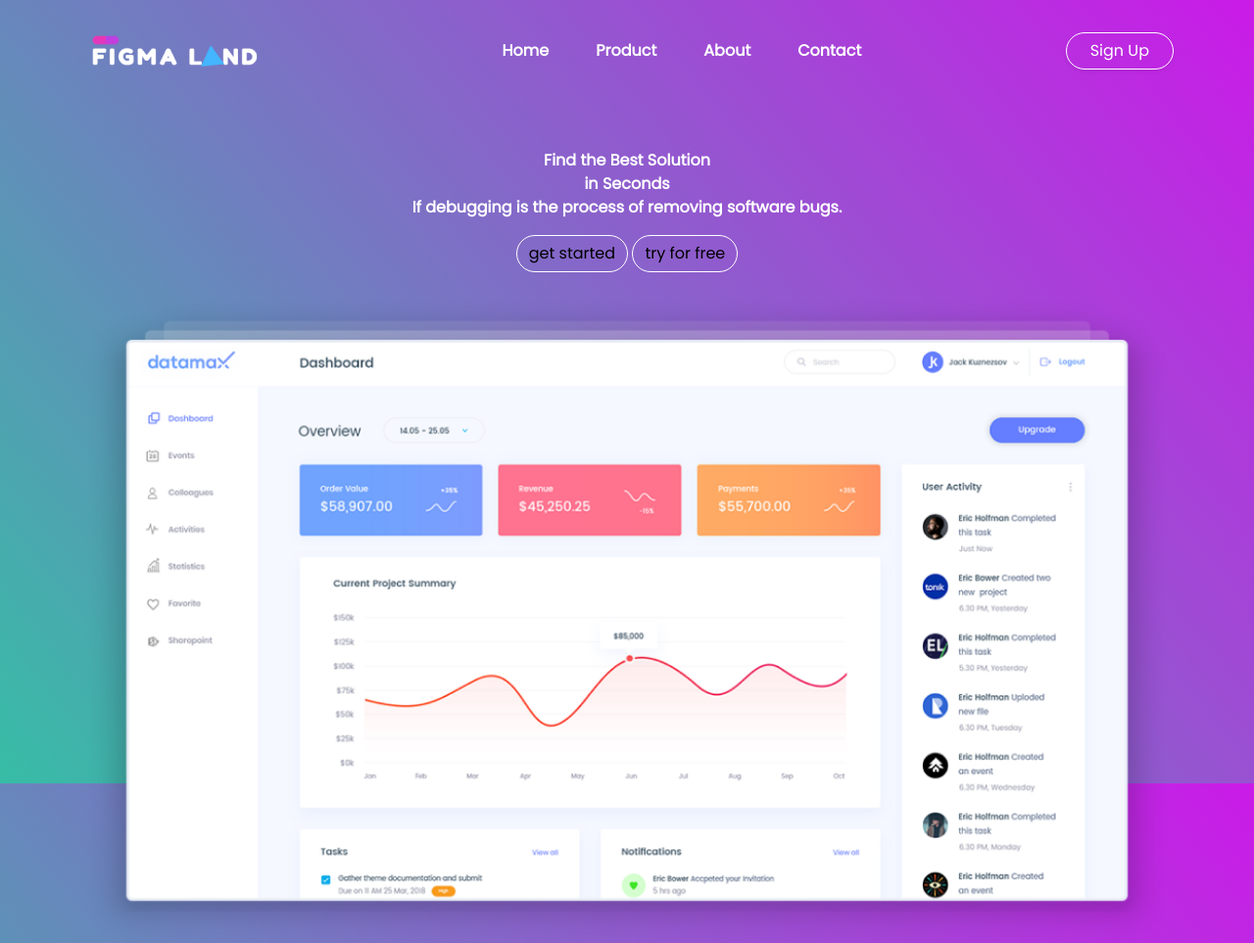
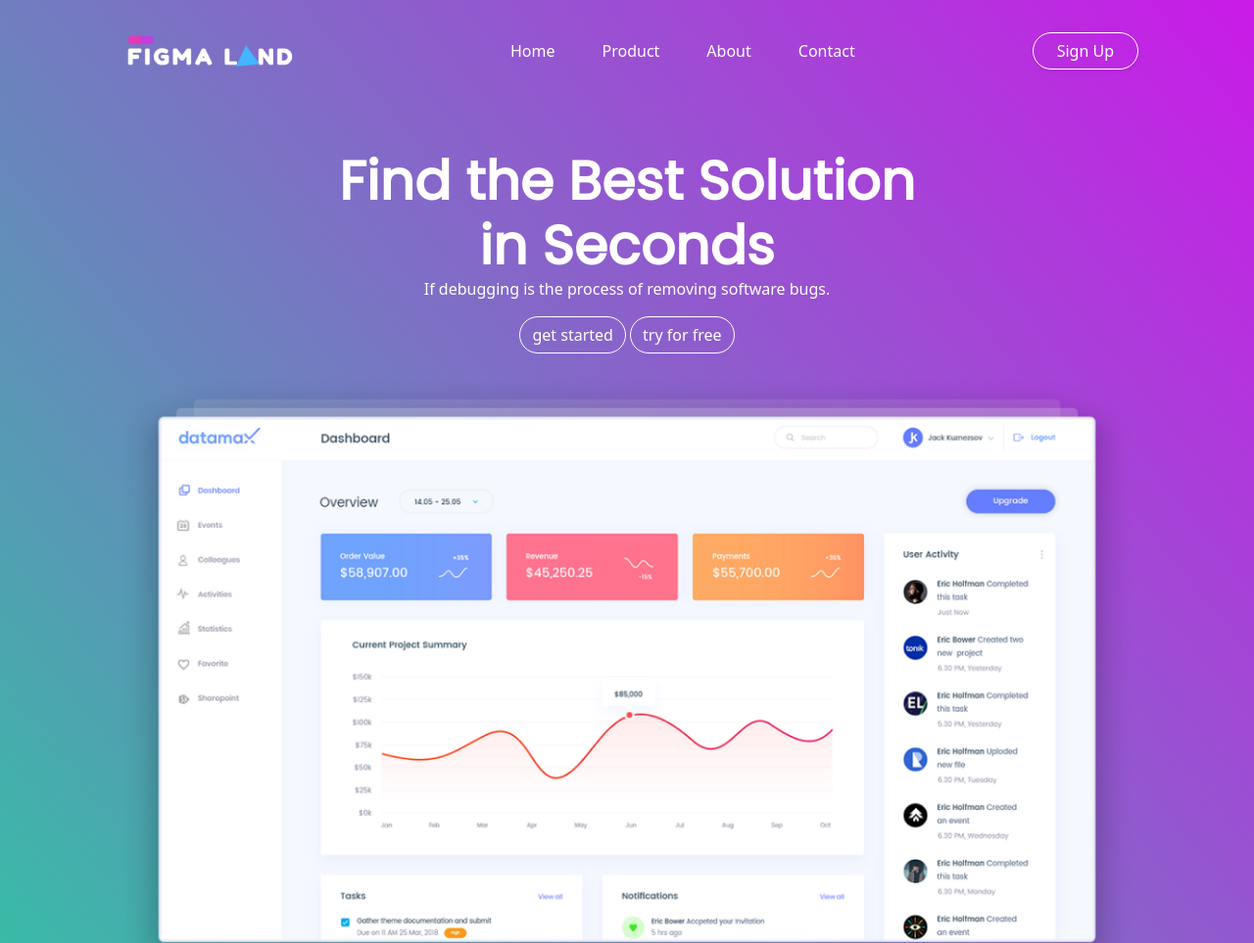
Before and after one commit to mahita098/Landing-page-test, a website: page src/index.html in a window 1280 px wide. Shown: the top 963 px of the page at 98% size. Drawn offline with nearby package versions, Linux system fonts and the light colour scheme.

Commit message:
homepage implementation

```diff
--- a/src/index.html
+++ b/src/index.html
@@ -11,6 +11,8 @@
     <link rel="stylesheet" href="main.css">
 </head>
 <body >
+  <div class="homepage">
+    <div>
       <nav class="navbar navbar-expand-lg">
         <div class="container">
           <a class="navbar-brand" href="#">
@@ -29,14 +31,13 @@
               <a class="nav-link text-white px-4" href="#">Contact</a>
             </div>
             <a href="#" class="btn shadow-sm d-sm d-block text-white border-white rounded-pill px-4">Sign Up</a>
-
           </div>
         </div>
       </nav>
-      <main class="container" >
-        <div>
+    </div>
+    <div class="container">
       <div class="card-body text-center pt-5">
-            <p class="card-title text-white ">Find the Best Solution<br> in Seconds
+        <p class="card-title text-white display-2">Find the Best Solution<br> in Seconds
         </p>
         <p class="card-text text-white">If debugging is the process of removing software bugs.</p>
         <a href="#" class="btn btn-primary rounded-pill">get started</a>
@@ -45,7 +46,8 @@
       <img src="images/screen.png" class="card-img-bottom" alt="Statistics">
     </div>
 
-      </main>
+  </div>
+
 
 
 
--- a/src/main.scss
+++ b/src/main.scss
@@ -1,26 +1,53 @@
 
 @import "../node_modules/bootstrap/scss/bootstrap";
 
-body {
+.homepage {
 
     background: linear-gradient(230.95deg, #CB1AE8 -0.37%, #37BDA6 100%);
-    width: 100%;
-    height: 100vh;
+    height: auto;
+
+
 }
 
 
 .btn {
     background-color: transparent;
     border-color: white;
+    color: white;
 
 }
 
 .btn:hover {
     background-color: white;;
+    color: black;
 
 }
 
-:root {
-    --bs-body-font-family: 'Poppins', sans-serif;
-    --bs-body-font-weight: 900;
+// :root {
+//     --bs-body-font-family: 'Poppins', sans-serif;
+
+// }
+
+.card.img-bottom {
+    padding: 0 50px;
+
 }
+
+.container {
+    --bs-gutter-x: 6rem;
+
+    .display-2 {
+        font-family: "poppins";
+        font-size: 46px;
+        font-weight: 500;
+        @include media-breakpoint-up(sm) {
+            font-family: "poppins";
+              font-size: 55px;
+              font-weight: 900;
+              letter-spacing: 0.2px;
+              line-height: 65.5px;
+            }
+
+
+    }
+}
```
Also changed, not shown: src/main.css, 1 other file. Lines whose indentation alone changed are shown as unchanged.
